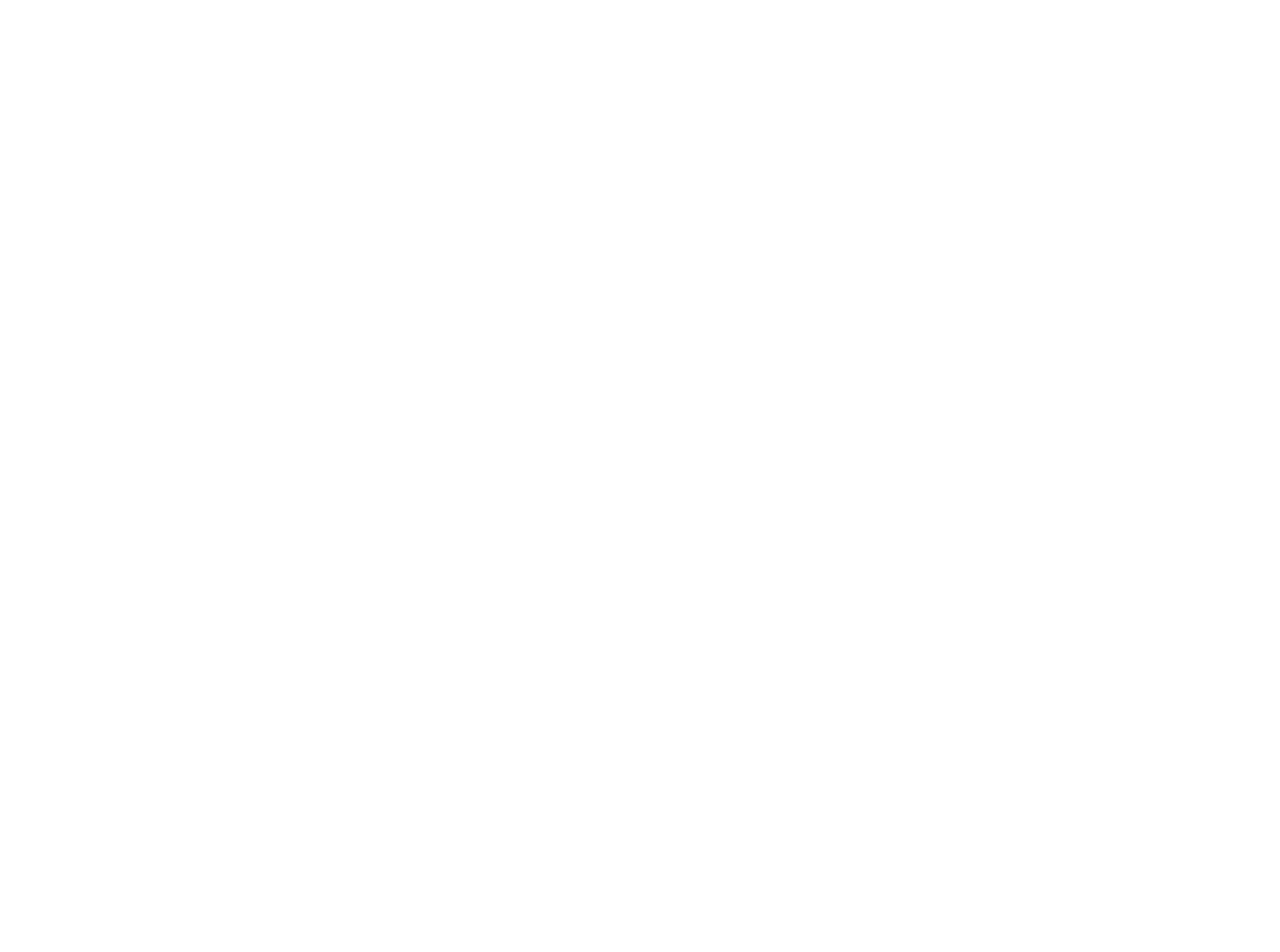
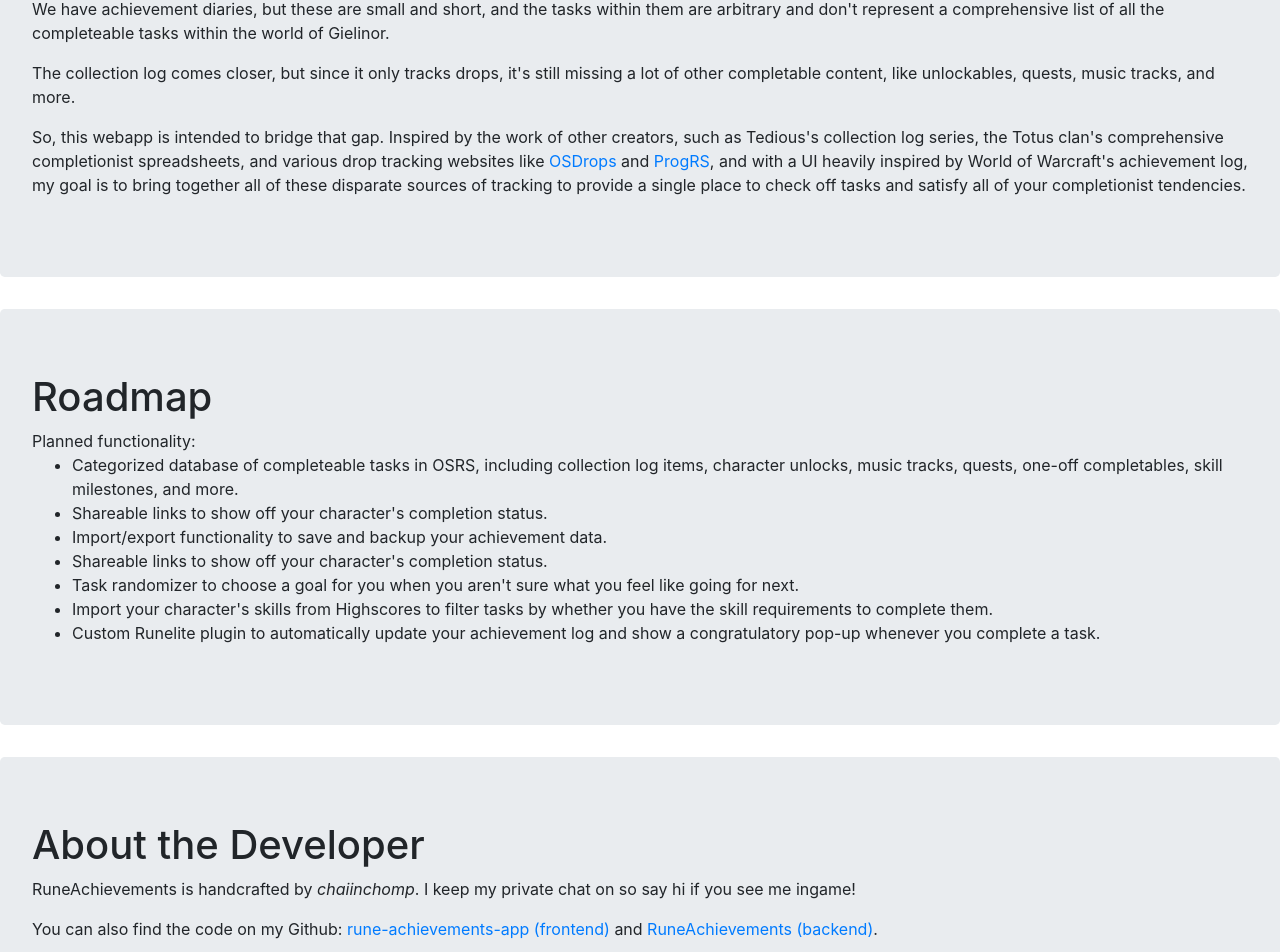
Before and after one commit to chaiinchomp/rune-achievements-app, a React (Create React App) app: page /about in a window 1280 px wide. Shown: the part 219-1171 px from the top of the page. Before the commit the page ends 800 px from the top, so only its background shows below. Built offline with nearby package versions, Linux system fonts and the light colour scheme.

Commit message:
Add content to About page

```diff
--- a/src/pages/About.js
+++ b/src/pages/About.js
@@ -1,5 +1,99 @@
 import React from 'react';
+import { Jumbotron } from 'react-bootstrap';
+import { Link } from 'react-router-dom';
 
 export default function() {
-    return <div>this is the about page</div>
+    return (
+        <React.Fragment>
+            <Jumbotron>
+                <h1>RuneAchievements</h1>
+                <p>
+                    This site is intended to solve what I see as a problem with Old
+                    School Runescape, that being the lack of a true achievement system.
+                </p>
+                <p>
+                    We have achievement diaries, but these are small and short, and the
+                    tasks within them are arbitrary and don't represent a comprehensive
+                    list of all the completeable tasks within the world of Gielinor.
+                </p>
+                <p>
+                    The collection log comes closer, but since it only tracks drops, it's
+                    still missing a lot of other completable content, like unlockables,
+                    quests, music tracks, and more.
+                </p>
+                <p>
+                    So, this webapp is intended to bridge that gap. Inspired by the work
+                    of other creators, such as Tedious's collection log series, the Totus
+                    clan's comprehensive completionist spreadsheets, and various drop
+                    tracking websites like
+                        <Link href="https://osdrops.com/">
+                            &nbsp;OSDrops&nbsp;
+                        </Link>
+                    and
+                        <Link href="http://www.progrs.org/">
+                            &nbsp;ProgRS
+                        </Link>
+                    , and with a UI heavily inspired by World
+                    of Warcraft's achievement log, my goal is to bring together all of these
+                    disparate sources of tracking to provide a single place to check off
+                    tasks and satisfy all of your completionist tendencies.
+                </p>
+            </Jumbotron>
+            <Jumbotron>
+                <h1>Roadmap</h1>
+                <p>
+                    Planned functionality:
+                    <ul>
+                        <li>
+                            Categorized database of completeable tasks in OSRS, including
+                            collection log items, character unlocks, music tracks, quests,
+                            one-off completables, skill milestones, and more.
+                        </li>
+                        <li>
+                            Shareable links to show off your character's completion status.
+                        </li>
+                        <li>
+                            Import/export functionality to save and backup your achievement data.
+                        </li>
+                        <li>
+                            Shareable links to show off your character's completion status.
+                        </li>
+                        <li>
+                            Task randomizer to choose a goal for you when you aren't sure what
+                            you feel like going for next.
+                        </li>
+                        <li>
+                            Import your character's skills from Highscores to filter tasks by
+                            whether you have the skill requirements to complete them.
+                        </li>
+                        <li>
+                            Custom Runelite plugin to automatically update your achievement log
+                            and show a congratulatory pop-up whenever you complete a task.
+                        </li>
+                    </ul>
+                </p>
+            </Jumbotron>
+            <Jumbotron>
+                <h1>About the Developer</h1>
+                <p>
+                    RuneAchievements is handcrafted by
+                    <i>
+                        &nbsp;chaiinchomp
+                    </i>
+                    . I keep my private chat on so say hi if you see me ingame!
+                </p>
+                <p>
+                    You can also find the code on my Github:
+                        <Link href="https://github.com/chaiinchomp/rune-achievements-app">
+                            &nbsp;rune-achievements-app (frontend)&nbsp;
+                        </Link>
+                    and
+                        <Link href="https://github.com/chaiinchomp/RuneAchievements">
+                            &nbsp;RuneAchievements (backend)
+                        </Link>
+                    .
+                </p>
+            </Jumbotron>
+        </React.Fragment>
+    )
 }
```
